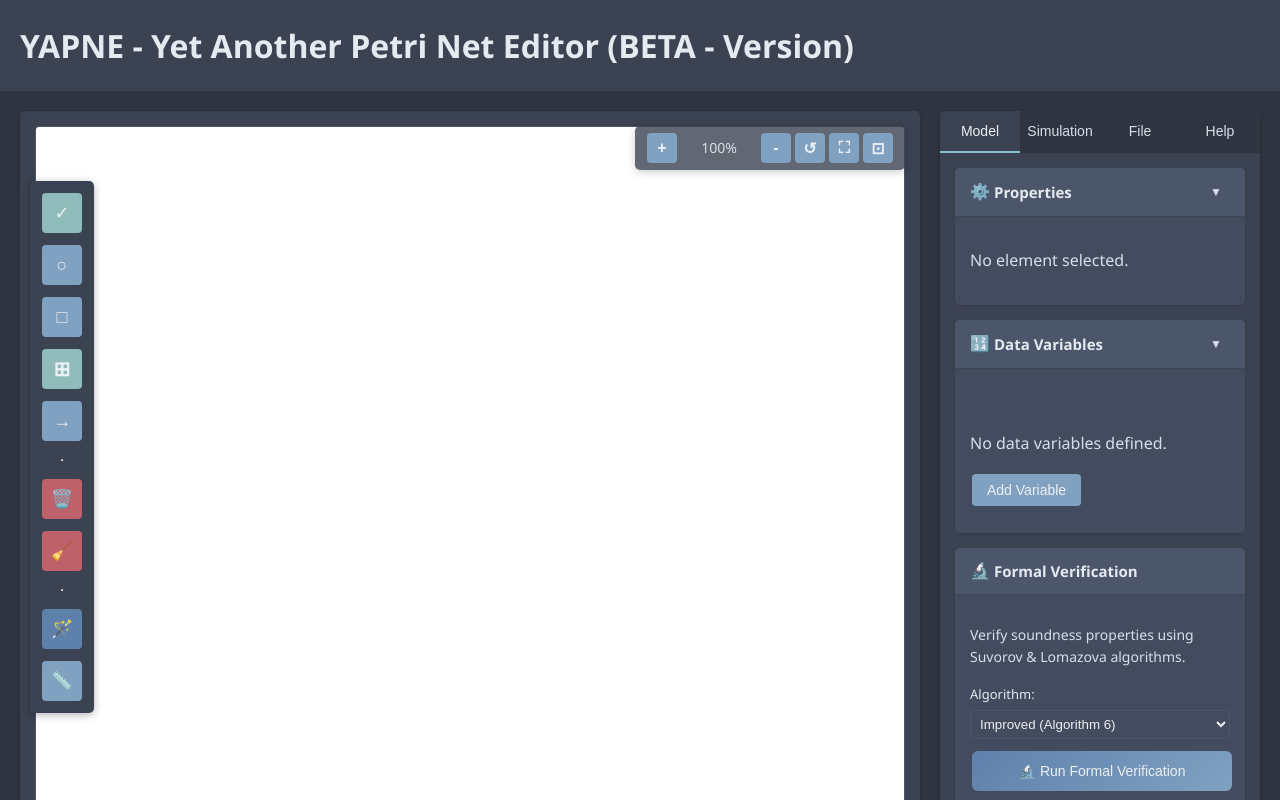
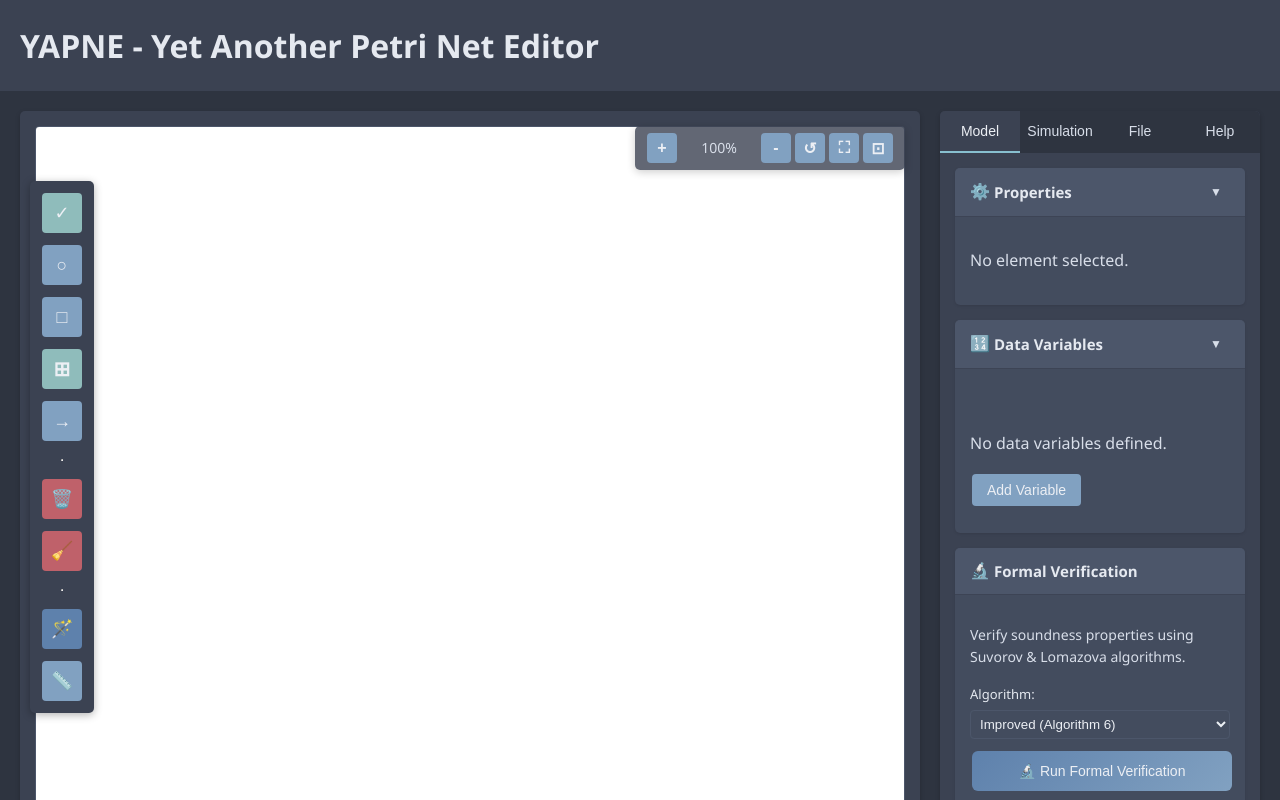
Before and after one commit to chimenkamp/YAPNE-Yet-Another-Petri-Net-Editor, a website built with Vite: page index.html in a window 1280 px wide. Built offline with nearby package versions, Linux system fonts and the light colour scheme.

Commit message:
Remove beta version references from UI
Updated the header and about section in index.html to remove mentions of 'BETA Version' for a cleaner presentation.

```diff
--- a/index.html
+++ b/index.html
@@ -341,7 +341,7 @@
 <body>
     <header>
         <div class="container">
-            <h1 class="header-title">YAPNE - Yet Another Petri Net Editor (BETA - Version)</h1>
+            <h1 class="header-title">YAPNE - Yet Another Petri Net Editor</h1>
         </div>
     </header>
 
@@ -631,7 +631,6 @@
                             </div>
                             <div class="section-content">
                                 <p>YAPNE - Yet Another Petri Net Editor</p>
-                                <p>BETA Version</p>
                             </div>
                         </div>
                     </div>
```
